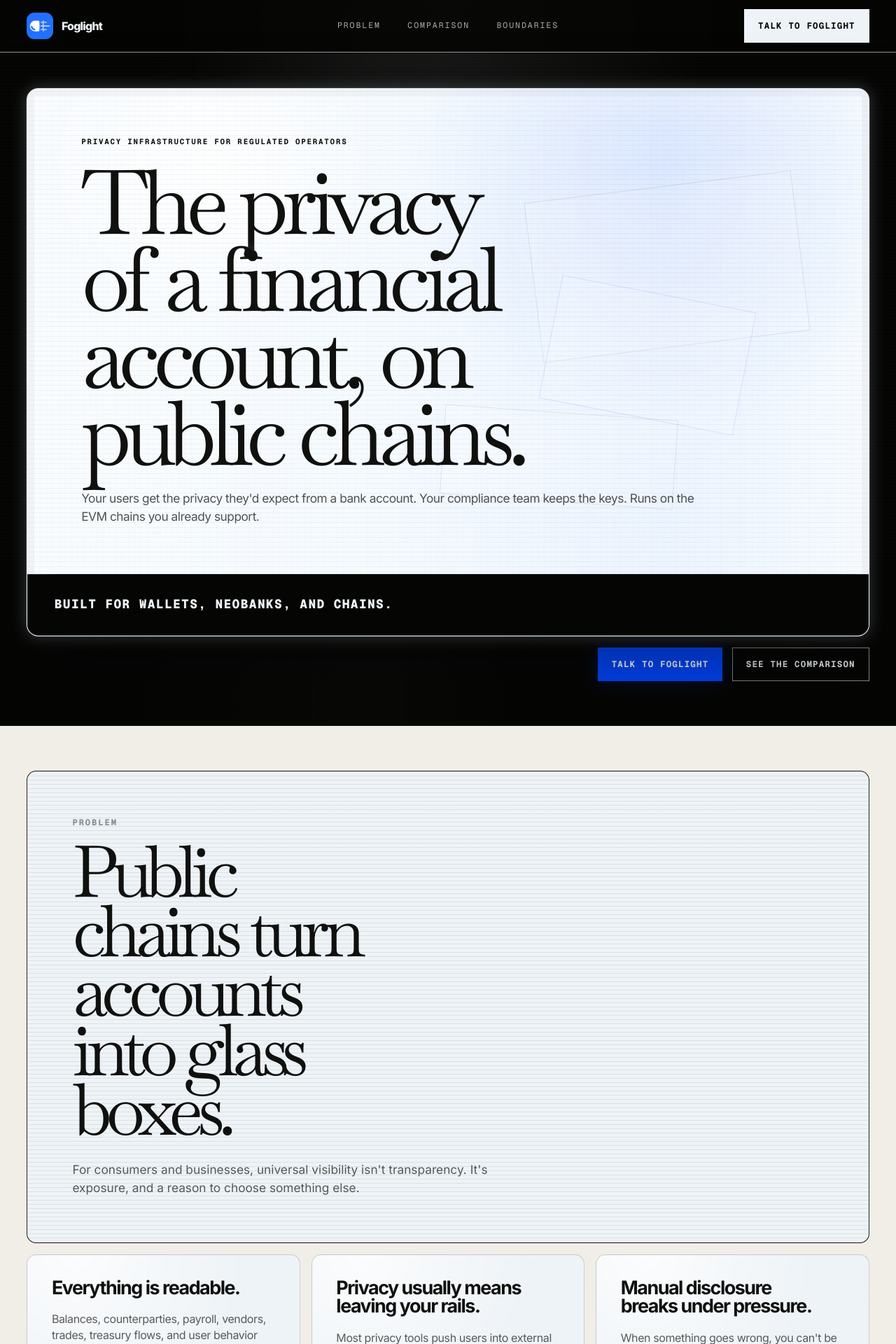
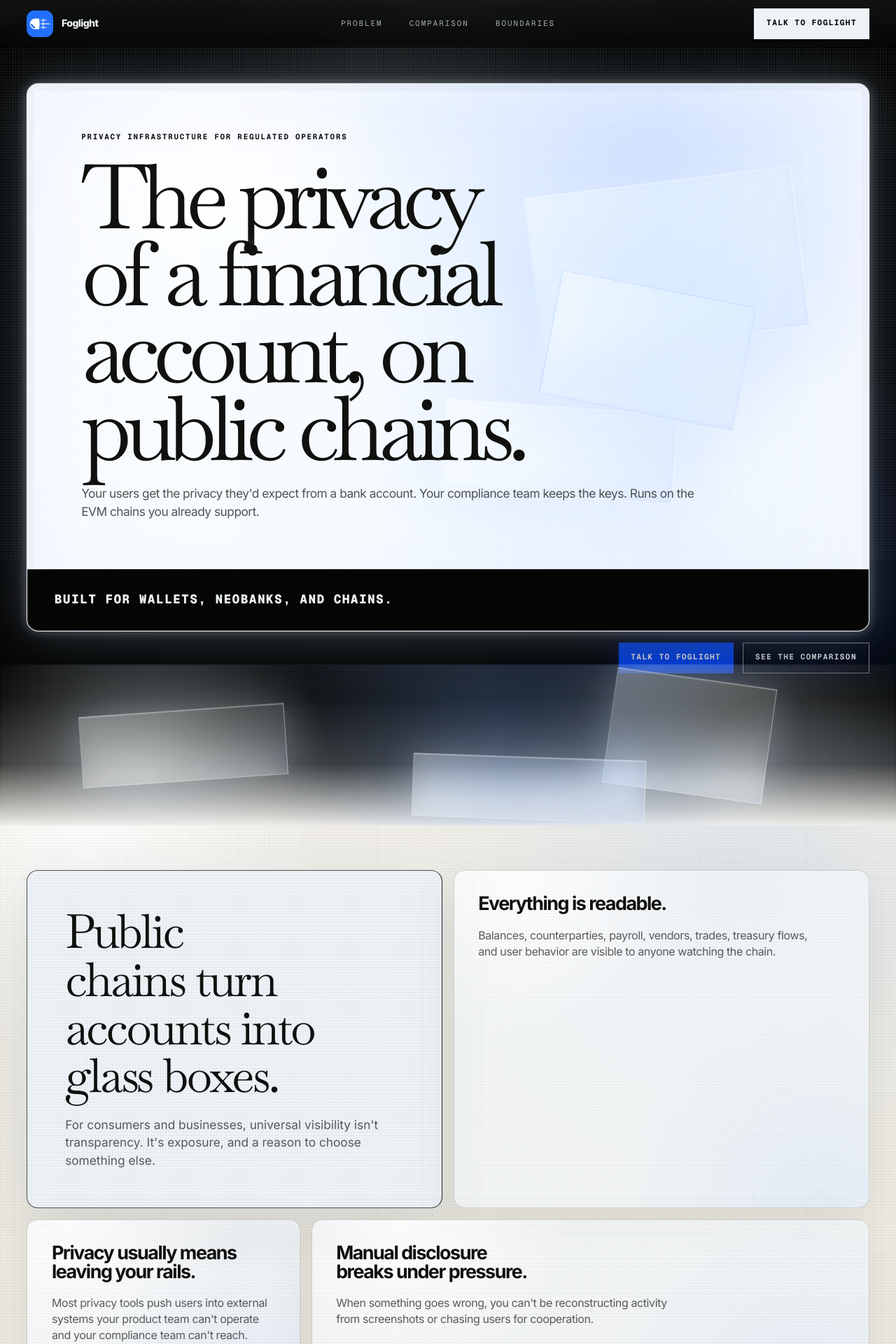
Before and after one commit to Bacon-labs/foglight-landing-page, a Next.js app: page / in a window 1280 px wide. Shown: the top 1920 px of the page at 70% size. Built offline with nearby package versions, Linux system fonts and the light colour scheme; no server answers.

Commit message:
feat: refine crt transition and section typography

```diff
--- a/src/app/globals.css
+++ b/src/app/globals.css
@@ -16,6 +16,9 @@
   --blue: #0047ff;
   --blue-glow: rgba(0, 71, 255, 0.28);
   --phosphor-glow: rgba(238, 247, 255, 0.5);
+  --photon: rgba(246, 251, 255, 0.72);
+  --photon-soft: rgba(238, 247, 255, 0.26);
+  --photon-blue: rgba(114, 163, 255, 0.24);
 }
 
 @theme inline {
@@ -65,7 +68,8 @@ a {
   min-height: 100vh;
   overflow: hidden;
   background:
-    radial-gradient(circle at 50% 0%, rgba(238, 243, 247, 0.08), transparent 24rem),
+    radial-gradient(circle at 50% -6%, rgba(238, 247, 255, 0.16), transparent 28rem),
+    radial-gradient(circle at 92% 18%, rgba(0, 71, 255, 0.1), transparent 24rem),
     var(--black);
 }
 
@@ -75,10 +79,12 @@ a {
   inset: 0;
   z-index: 0;
   pointer-events: none;
-  opacity: 0.28;
-  background:
-    repeating-linear-gradient(0deg, rgba(238, 243, 247, 0.035) 0 1px, transparent 1px 5px),
-    radial-gradient(circle at 50% 40%, transparent 0%, rgba(0, 0, 0, 0.45) 76%);
+  opacity: 0.36;
+  background:
+    radial-gradient(circle at center, rgba(238, 247, 255, 0.18) 0 0.75px, transparent 1px),
+    repeating-linear-gradient(0deg, rgba(238, 243, 247, 0.022) 0 1px, transparent 1px 5px),
+    radial-gradient(circle at 50% 36%, transparent 0%, rgba(0, 0, 0, 0.54) 78%);
+  background-size: 4px 4px, auto, auto;
   mix-blend-mode: screen;
 }
 
@@ -94,11 +100,13 @@ a {
   display: grid;
   grid-template-columns: 1fr auto 1fr;
   align-items: center;
-  min-height: 4.7rem;
-  border-bottom: 1px solid var(--line-light);
-  background: rgba(5, 6, 4, 0.82);
+  min-height: 4.25rem;
+  border-bottom: 0;
+  background:
+    linear-gradient(180deg, rgba(246, 251, 255, 0.055), transparent),
+    rgba(5, 6, 4, 0.74);
   color: var(--paper);
-  backdrop-filter: blur(18px);
+  backdrop-filter: blur(18px) saturate(1.18);
 }
 
 .brand-lockup {
@@ -106,9 +114,9 @@ a {
   align-items: center;
   gap: 0.72rem;
   padding-left: clamp(1rem, 3vw, 2.5rem);
-  font-size: 1rem;
-  font-weight: 800;
-  letter-spacing: -0.05em;
+  font-size: clamp(0.88rem, 0.74vw, 0.96rem);
+  font-weight: 740;
+  letter-spacing: -0.04em;
 }
 
 .brand-lockup img {
@@ -125,8 +133,8 @@ a {
   gap: clamp(1.4rem, 3vw, 3rem);
   color: rgba(238, 243, 247, 0.7);
   font-family: var(--font-geist-mono), ui-monospace, SFMono-Regular, Menlo, monospace;
-  font-size: 0.72rem;
-  letter-spacing: 0.17em;
+  font-size: 0.68rem;
+  letter-spacing: 0.18em;
   text-transform: uppercase;
 }
 
@@ -145,16 +153,16 @@ a {
 
 .button {
   display: inline-flex;
-  min-height: 3rem;
+  min-height: 2.78rem;
   align-items: center;
   justify-content: center;
   border: 1px solid currentColor;
   border-radius: 0;
-  padding: 0.86rem 1.18rem;
+  padding: 0.78rem 1.04rem;
   font-family: var(--font-geist-mono), ui-monospace, SFMono-Regular, Menlo, monospace;
-  font-size: 0.78rem;
+  font-size: 0.7rem;
   font-weight: 700;
-  letter-spacing: 0.095em;
+  letter-spacing: 0.12em;
   line-height: 1;
   text-transform: uppercase;
   transition:
@@ -188,18 +196,20 @@ a {
 }
 
 .hero-section {
-  min-height: calc(100vh - 4.7rem);
-  padding: clamp(2rem, 4vw, 4rem) clamp(1rem, 3vw, 2.8rem) clamp(2.4rem, 5vw, 5rem);
+  min-height: auto;
+  padding: clamp(2rem, 4vw, 4rem) clamp(1rem, 3vw, 2.8rem) clamp(3rem, 5vw, 5.5rem);
 }
 
 .page-noise {
   position: absolute;
   inset: 0;
   pointer-events: none;
-  opacity: 0.32;
-  background:
+  opacity: 0.44;
+  background:
+    radial-gradient(circle at 42% 18%, rgba(246, 251, 255, 0.16), transparent 19rem),
+    radial-gradient(circle at 82% 70%, rgba(0, 71, 255, 0.14), transparent 23rem),
     linear-gradient(90deg, transparent 0%, rgba(238, 243, 247, 0.06) 45%, transparent 70%),
-    repeating-linear-gradient(90deg, rgba(238, 243, 247, 0.035) 0 1px, transparent 1px 6px);
+    repeating-linear-gradient(90deg, rgba(238, 243, 247, 0.026) 0 1px, transparent 1px 7px);
   animation: slow-scan 18s linear infinite;
 }
 
@@ -215,11 +225,14 @@ a {
   border: 1px solid rgba(238, 247, 255, 0.72);
   border-radius: 1.05rem;
   background:
-    radial-gradient(circle at 50% 10%, rgba(255, 255, 255, 0.72), transparent 28rem),
-    linear-gradient(180deg, var(--phosphor), var(--paper));
+    radial-gradient(circle at 22% 8%, rgba(255, 255, 255, 0.94), transparent 19rem),
+    radial-gradient(circle at 76% 18%, rgba(160, 197, 255, 0.24), transparent 28rem),
+    linear-gradient(180deg, rgba(246, 251, 255, 0.98), var(--paper));
   color: var(--ink);
   box-shadow:
-    0 0 22px rgba(238, 247, 255, 0.22),
+    0 0 16px rgba(238, 247, 255, 0.3),
+    0 0 68px rgba(238, 247, 255, 0.2),
+    0 0 132px rgba(104, 155, 255, 0.1),
     0 0 0 1px rgba(238, 243, 247, 0.1),
     0 42px 110px rgba(0, 0, 0, 0.45);
 }
@@ -231,10 +244,12 @@ a {
   z-index: 2;
   pointer-events: none;
   background:
-    repeating-linear-gradient(0deg, rgba(16, 22, 26, 0.07) 0 1px, rgba(255, 255, 255, 0.05) 1px 2px, transparent 2px 7px),
-    repeating-linear-gradient(90deg, rgba(16, 22, 26, 0.025) 0 1px, transparent 1px 9px);
-  mix-blend-mode: multiply;
-  opacity: 0.58;
+    radial-gradient(circle at center, rgba(18, 26, 31, 0.14) 0 0.6px, transparent 0.9px),
+    repeating-linear-gradient(0deg, rgba(16, 22, 26, 0.052) 0 1px, rgba(255, 255, 255, 0.07) 1px 2px, transparent 2px 6px),
+    repeating-linear-gradient(90deg, rgba(16, 22, 26, 0.018) 0 1px, transparent 1px 8px);
+  background-size: 3px 3px, auto, auto;
+  mix-blend-mode: soft-light;
+  opacity: 0.76;
 }
 
 .artifact::after {
@@ -244,8 +259,9 @@ a {
   z-index: 3;
   pointer-events: none;
   box-shadow:
-    inset 0 0 0 10px rgba(16, 17, 15, 0.035),
-    inset 0 0 70px rgba(255, 255, 255, 0.36);
+    inset 0 0 0 10px rgba(16, 17, 15, 0.028),
+    inset 0 0 80px rgba(255, 255, 255, 0.42),
+    inset 0 0 180px rgba(0, 71, 255, 0.055);
 }
 
 .artifact-hero {
@@ -258,9 +274,10 @@ a {
   overflow: hidden;
   border-bottom: 1px solid var(--line-dark);
   background:
-    radial-gradient(circle at 22% 16%, rgba(255, 255, 255, 0.92), transparent 15rem),
-    radial-gradient(circle at 76% 18%, rgba(0, 71, 255, 0.08), transparent 23rem),
-    linear-gradient(90deg, rgba(255, 255, 255, 0.34), transparent 38%, rgba(0, 71, 255, 0.035) 76%, transparent),
+    radial-gradient(circle at 22% 16%, rgba(255, 255, 255, 0.96), transparent 15rem),
+    radial-gradient(circle at 72% 18%, rgba(164, 198, 255, 0.28), transparent 27rem),
+    radial-gradient(circle at 84% 72%, rgba(246, 251, 255, 0.38), transparent 22rem),
+    linear-gradient(90deg, rgba(255, 255, 255, 0.36), transparent 38%, rgba(0, 71, 255, 0.055) 76%, transparent),
     var(--phosphor);
 }
 
@@ -269,8 +286,8 @@ a {
   inset: -30% 0;
   z-index: 1;
   pointer-events: none;
-  background: linear-gradient(180deg, transparent, rgba(255, 255, 255, 0.72), transparent);
-  opacity: 0.28;
+  background: linear-gradient(180deg, transparent, rgba(255, 255, 255, 0.68), rgba(182, 211, 255, 0.26), transparent);
+  opacity: 0.24;
   transform: translateY(-70%);
   animation: report-scan 8.5s ease-in-out infinite;
 }
@@ -285,9 +302,16 @@ a {
 .hero-crt-field span {
   position: absolute;
   display: block;
-  border: 1px solid rgba(16, 17, 15, 0.09);
-  background: rgba(255, 255, 255, 0.15);
-  box-shadow: 0 0 46px rgba(238, 247, 255, 0.38);
+  border: 1px solid rgba(255, 255, 255, 0.34);
+  background:
+    linear-gradient(135deg, rgba(255, 255, 255, 0.34), rgba(255, 255, 255, 0.08) 46%, rgba(114, 163, 255, 0.1)),
+    rgba(246, 251, 255, 0.1);
+  backdrop-filter: blur(18px) saturate(1.24);
+  box-shadow:
+    0 0 42px rgba(246, 251, 255, 0.34),
+    0 0 96px rgba(114, 163, 255, 0.16),
+    inset 0 1px 1px rgba(255, 255, 255, 0.48),
+    inset 0 -1px 12px rgba(0, 71, 255, 0.035);
 }
 
 .hero-crt-field span:nth-child(1) {
@@ -432,6 +456,79 @@ a {
   justify-content: flex-end;
 }
 
+.hero-problem-transition {
+  position: relative;
+  z-index: 1;
+  height: clamp(12rem, 18vw, 20rem);
+  margin-top: clamp(-7rem, -6vw, -3.25rem);
+  overflow: hidden;
+  background:
+    linear-gradient(180deg, rgba(5, 6, 4, 0) 0%, rgba(5, 6, 4, 0.96) 22%, rgba(238, 238, 231, 0.18) 62%, var(--paper-warm) 100%);
+}
+
+.hero-problem-transition::before,
+.hero-problem-transition::after {
+  content: "";
+  position: absolute;
+  inset: 0;
+  pointer-events: none;
+}
+
+.hero-problem-transition::before {
+  background:
+    radial-gradient(circle at 16% 68%, rgba(246, 251, 255, 0.38), transparent 17rem),
+    radial-gradient(circle at 56% 42%, rgba(114, 163, 255, 0.24), transparent 22rem),
+    radial-gradient(circle at 82% 74%, rgba(246, 251, 255, 0.28), transparent 20rem);
+  filter: blur(2px);
+}
+
+.hero-problem-transition::after {
+  opacity: 0.34;
+  background:
+    radial-gradient(circle at center, rgba(238, 247, 255, 0.22) 0 0.7px, transparent 1px),
+    linear-gradient(90deg, transparent, rgba(238, 247, 255, 0.11), transparent);
+  background-size: 5px 5px, auto;
+  mix-blend-mode: screen;
+}
+
+.photon-pane {
+  position: absolute;
+  display: block;
+  border: 1px solid rgba(246, 251, 255, 0.28);
+  background:
+    linear-gradient(135deg, rgba(246, 251, 255, 0.24), rgba(246, 251, 255, 0.06) 54%, rgba(114, 163, 255, 0.08)),
+    rgba(238, 247, 255, 0.07);
+  backdrop-filter: blur(22px) saturate(1.26);
+  box-shadow:
+    0 0 56px rgba(238, 247, 255, 0.24),
+    0 0 120px rgba(114, 163, 255, 0.1),
+    inset 0 1px 1px rgba(255, 255, 255, 0.36);
+}
+
+.pane-one {
+  left: 9%;
+  top: 28%;
+  width: clamp(14rem, 23vw, 27rem);
+  height: clamp(5.6rem, 8vw, 9rem);
+  transform: rotate(-4deg);
+}
+
+.pane-two {
+  right: 14%;
+  top: 8%;
+  width: clamp(12rem, 18vw, 23rem);
+  height: clamp(8rem, 13vw, 15rem);
+  transform: rotate(8deg);
+}
+
+.pane-three {
+  left: 46%;
+  bottom: 4%;
+  width: clamp(16rem, 26vw, 31rem);
+  height: clamp(4.8rem, 7vw, 8rem);
+  transform: rotate(2deg);
+}
+
 .report-section {
   padding: clamp(2rem, 5vw, 6rem) clamp(1rem, 3vw, 2.8rem);
 }
@@ -439,6 +536,30 @@ a {
 .report-section-light {
   background: var(--paper-warm);
   color: var(--ink);
+}
+
+.problem-section {
+  position: relative;
+  margin-top: -1px;
+  padding-top: clamp(2.4rem, 5vw, 5.6rem);
+  background:
+    radial-gradient(circle at 10% 0%, rgba(255, 255, 255, 0.86), transparent 21rem),
+    radial-gradient(circle at 82% 8%, rgba(164, 198, 255, 0.2), transparent 27rem),
+    linear-gradient(180deg, var(--paper-warm) 0%, #ece9df 100%);
+}
+
+.problem-section::before {
+  content: "";
+  position: absolute;
+  inset: 0;
+  pointer-events: none;
+  opacity: 0.42;
+  background:
+    radial-gradient(circle at center, rgba(16, 17, 15, 0.12) 0 0.65px, transparent 0.95px),
+    linear-gradient(90deg, rgba(16, 17, 15, 0.035) 1px, transparent 1px),
+    linear-gradient(0deg, rgba(16, 17, 15, 0.03) 1px, transparent 1px);
+  background-size: 4px 4px, 4.8rem 4.8rem, 4.8rem 4.8rem;
+  mix-blend-mode: multiply;
 }
 
 .report-section-dark {
@@ -465,17 +586,23 @@ a {
 }
 
 .problem-grid {
+  position: relative;
+  z-index: 1;
   display: grid;
   width: min(100%, 1640px);
   margin: 0 auto;
   grid-template-columns: repeat(12, minmax(0, 1fr));
-  gap: 1rem;
+  gap: clamp(0.75rem, 1.2vw, 1.2rem);
 }
 
 .problem-lead {
-  grid-column: span 12;
-  border: 1px solid var(--line-dark);
-  border-radius: 0.85rem;
+  min-height: clamp(25rem, 39vw, 34rem);
+  grid-column: span 6;
+  border: 1px solid rgba(16, 17, 15, 0.72);
+  border-radius: 1rem;
+  box-shadow:
+    0 32px 90px rgba(16, 17, 15, 0.11),
+    0 0 62px rgba(238, 247, 255, 0.34);
 }
 
 .problem-diagram-card {
@@ -487,18 +614,53 @@ a {
 
 .problem-card {
   position: relative;
-  min-height: 17rem;
+  min-height: clamp(16rem, 21vw, 21rem);
+  overflow: hidden;
+  border: 1px solid rgba(16, 17, 15, 0.16);
+  border-radius: 1rem;
+  background:
+    radial-gradient(circle at 16% 0%, rgba(255, 255, 255, 0.86), transparent 15rem),
+    radial-gradient(circle at 88% 100%, rgba(164, 198, 255, 0.18), transparent 18rem),
+    rgba(246, 251, 255, 0.68);
+  backdrop-filter: blur(18px) saturate(1.08);
+  box-shadow:
+    0 22px 70px rgba(16, 17, 15, 0.075),
+    inset 0 1px 1px rgba(255, 255, 255, 0.68);
+  padding: clamp(1.5rem, 2.7vw, 2.6rem);
+}
+
+.problem-card::before {
+  content: "";
+  position: absolute;
+  inset: 0;
+  pointer-events: none;
+  opacity: 0.34;
+  background:
+    radial-gradient(circle at center, rgba(16, 17, 15, 0.13) 0 0.58px, transparent 0.9px),
+    repeating-linear-gradient(0deg, rgba(16, 17, 15, 0.04) 0 1px, transparent 1px 6px);
+  background-size: 4px 4px, auto;
+  mix-blend-mode: multiply;
+}
+
+.problem-card-1 {
+  grid-column: span 6;
+}
+
+.problem-card-2 {
   grid-column: span 4;
-  overflow: hidden;
-  border: 1px solid rgba(16, 17, 15, 0.18);
-  border-radius: 0.85rem;
-  background:
-    radial-gradient(circle at 18% 0%, rgba(255, 255, 255, 0.78), transparent 15rem),
-    var(--paper);
-  padding: clamp(1.5rem, 2.7vw, 2.6rem);
+}
+
+.problem-card-3 {
+  grid-column: span 8;
+}
+
+.problem-lead.section-panel {
+  min-height: clamp(25rem, 35vw, 34rem);
 }
 
 .problem-card h3 {
+  position: relative;
+  z-index: 1;
   max-width: 17ch;
   margin: 0;
   color: var(--ink);
@@ -510,6 +672,8 @@ a {
 }
 
 .problem-card p {
+  position: relative;
+  z-index: 1;
   max-width: 31rem;
   margin: 1.25rem 0 0;
   color: var(--ink-soft);
@@ -528,10 +692,11 @@ a {
 }
 
 .glow-card:hover {
-  border-color: rgba(0, 71, 255, 0.42);
+  border-color: rgba(246, 251, 255, 0.58);
   box-shadow:
-    0 0 0 1px rgba(0, 71, 255, 0.18),
-    0 0 42px rgba(0, 71, 255, 0.16),
+    0 0 0 1px rgba(246, 251, 255, 0.22),
+    0 0 38px rgba(238, 247, 255, 0.28),
+    0 0 92px rgba(114, 163, 255, 0.12),
     0 28px 78px rgba(16, 17, 15, 0.12);
   transform: translateY(-2px);
 }
@@ -547,7 +712,7 @@ a {
   flex-direction: column;
   justify-content: flex-end;
   border-right: 1px solid var(--line-dark);
-  padding: clamp(2rem, 5vw, 5.2rem);
+  padding: clamp(2rem, 4.2vw, 4.4rem);
   background: var(--paper);
 }
 
@@ -558,9 +723,12 @@ a {
   position: absolute;
   inset: 0;
   pointer-events: none;
-  background: repeating-linear-gradient(0deg, rgba(16, 17, 15, 0.11) 0 1px, transparent 1px 6px);
+  background:
+    radial-gradient(circle at center, rgba(16, 17, 15, 0.14) 0 0.62px, transparent 0.94px),
+    repeating-linear-gradient(0deg, rgba(16, 17, 15, 0.04) 0 1px, rgba(255, 255, 255, 0.045) 1px 2px, transparent 2px 6px);
+  background-size: 4px 4px, auto;
   mix-blend-mode: multiply;
-  opacity: 0.74;
+  opacity: 0.46;
 }
 
 .panel-label {
@@ -579,22 +747,21 @@ a {
   margin: 0;
   font-family: var(--font-baskervville), Georgia, "Times New Roman", serif;
   font-weight: 400;
-  letter-spacing: -0.088em;
-  line-height: 0.83;
+  letter-spacing: -0.045em;
+  line-height: 1.02;
   text-wrap: balance;
 }
 
 .light-panel h2 {
-  max-width: 9.4ch;
-  margin-top: 1.25rem;
-  font-size: clamp(4.2rem, 8vw, 10.4rem);
+  max-width: 12.2ch;
+  font-size: clamp(3.35rem, 5.25vw, 6.75rem);
 }
 
 .light-panel p {
   position: relative;
   z-index: 1;
   max-width: 41rem;
-  margin: 1.9rem 0 0;
+  margin: 1.45rem 0 0;
   color: var(--ink-soft);
   font-size: clamp(1.08rem, 1.35vw, 1.38rem);
   line-height: 1.48;
@@ -957,7 +1124,7 @@ a {
 
 .comparison-title .eyebrow {
   display: flex;
-  min-height: 16rem;
+  min-height: clamp(12rem, 18vw, 15rem);
   align-items: flex-end;
   border-right: 1px solid var(--line-light);
   padding: clamp(1.4rem, 3vw, 3rem);
@@ -966,11 +1133,11 @@ a {
 
 .comparison-title h2 {
   display: flex;
-  max-width: 10ch;
+  max-width: 18ch;
   align-items: flex-end;
-  padding: clamp(1.4rem, 4.4vw, 4.8rem);
+  padding: clamp(1.4rem, 3.8vw, 4.2rem);
   color: var(--paper-soft);
-  font-size: clamp(4.8rem, 9vw, 12.4rem);
+  font-size: clamp(3rem, 4.7vw, 5.9rem);
 }
 
 .comparison-table {
@@ -1031,7 +1198,7 @@ a {
 
 .boundary-top {
   display: flex;
-  min-height: clamp(25rem, 44vw, 38rem);
+  min-height: clamp(23rem, 36vw, 32rem);
   flex-direction: column;
   justify-content: flex-end;
   padding: clamp(2rem, 5vw, 5.4rem);
@@ -1045,9 +1212,9 @@ a {
 }
 
 .boundary-top h2 {
-  max-width: 10ch;
+  max-width: 12ch;
   margin-top: 1.2rem;
-  font-size: clamp(4.4rem, 8.8vw, 12rem);
+  font-size: clamp(3.4rem, 5.6vw, 7.4rem);
 }
 
 .boundary-top p {
@@ -1106,10 +1273,10 @@ a {
 }
 
 .final-copy h2 {
-  max-width: 12ch;
-  margin-top: 1rem;
+  max-width: 17ch;
+  margin-top: 0;
   color: var(--paper-soft);
-  font-size: clamp(4.2rem, 8vw, 11rem);
+  font-size: clamp(3rem, 4.9vw, 6.3rem);
 }
 
 .final-copy p:last-child {
@@ -1274,6 +1441,26 @@ a {
 
   .hero-section {
     min-height: auto;
+    padding-bottom: 4rem;
+  }
+
+  .hero-problem-transition {
+    height: 10rem;
+    margin-top: -4.2rem;
+  }
+
+  .pane-one {
+    left: -18%;
+    top: 36%;
+  }
+
+  .pane-two {
+    right: -26%;
+  }
+
+  .pane-three {
+    left: 28%;
+    bottom: 12%;
   }
 
   .artifact,
@@ -1376,6 +1563,10 @@ a {
     min-height: auto;
   }
 
+  .problem-lead.section-panel {
+    min-height: 22rem;
+  }
+
   .problem-diagram-card {
     min-height: 22rem;
   }
@@ -1390,7 +1581,7 @@ a {
   .comparison-title h2,
   .boundary-top h2,
   .final-copy h2 {
-    font-size: clamp(4rem, 18vw, 6.5rem);
+    font-size: clamp(2.85rem, 12vw, 4.7rem);
   }
 
   .light-panel p,
--- a/src/app/page.tsx
+++ b/src/app/page.tsx
@@ -131,17 +131,22 @@ export default function Home() {
         </div>
       </section>
 
-      <section id="problem" className="report-section report-section-light">
+      <div className="hero-problem-transition" aria-hidden="true">
+        <span className="photon-pane pane-one" />
+        <span className="photon-pane pane-two" />
+        <span className="photon-pane pane-three" />
+      </div>
+
+      <section id="problem" className="report-section report-section-light problem-section">
         <div className="problem-grid">
           <div className="problem-lead section-panel light-panel glow-card">
-            <div className="panel-label">Problem</div>
             <h2>Public chains turn accounts into glass boxes.</h2>
             <p>
               For consumers and businesses, universal visibility isn&apos;t transparency. It&apos;s exposure, and a reason to choose something else.
             </p>
           </div>
-          {problemCards.map((card) => (
-            <article className="problem-card glow-card" key={card.title}>
+          {problemCards.map((card, index) => (
+            <article className={`problem-card problem-card-${index + 1} glow-card`} key={card.title}>
               <h3>{card.title}</h3>
               <p>{card.body}</p>
             </article>
@@ -195,10 +200,9 @@ export default function Home() {
       <section className="report-section report-section-dark final-section">
         <div className="final-artifact">
           <div className="final-copy">
-            <p className="eyebrow">30 minutes. Product and architecture first.</p>
             <h2>Add privacy without sending users off your rails.</h2>
             <p>
-              If you&apos;re building a wallet, chain, stablecoin product, exchange, neobank, or payment platform, talk to Foglight about the privacy workflow your users and compliance team actually need. No deck required.
+              If you&apos;re building a wallet, chain, stablecoin product, exchange, neobank, or payment platform, talk to Foglight about the privacy workflow your users and compliance team actually need.
             </p>
           </div>
           <a className="button button-blue" href={contactHref} target="_blank" rel="noreferrer">
```
